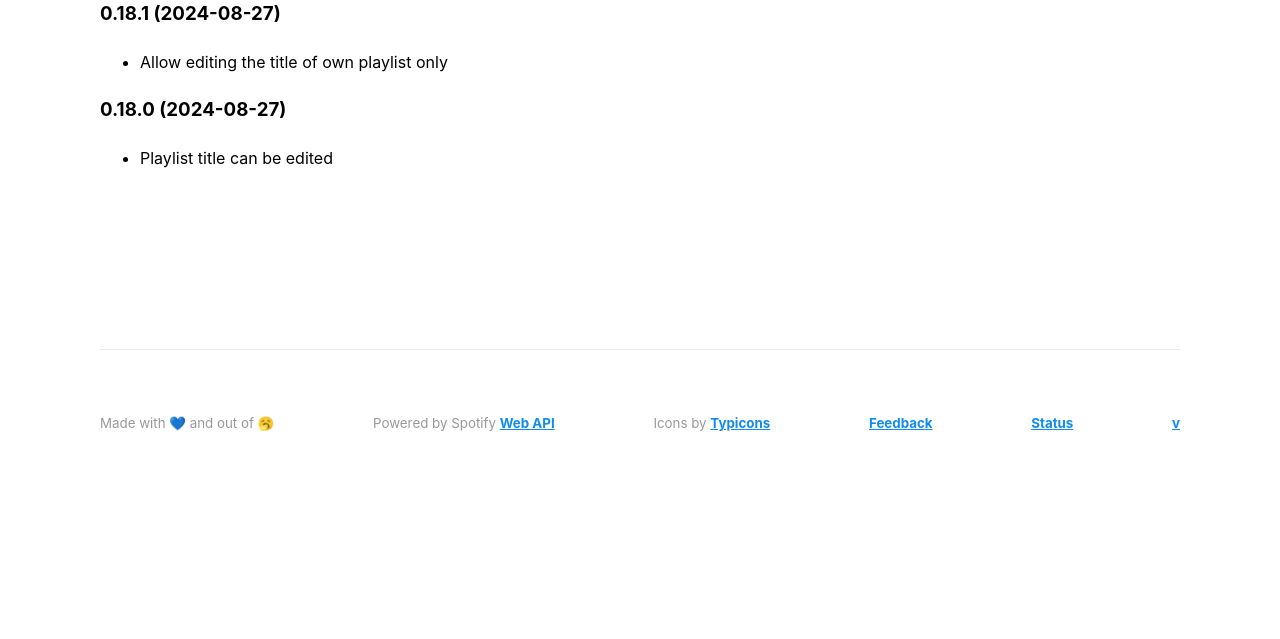
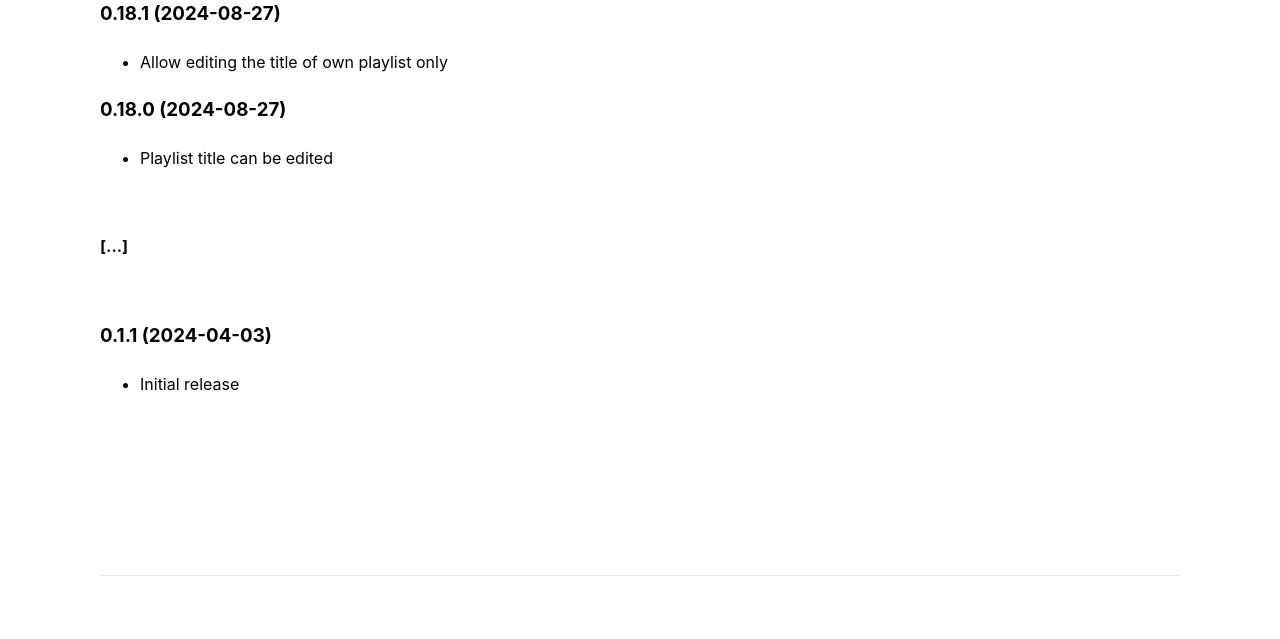
Before and after one commit to Ch00k/mottle, a Django app: template web/templates/web/changelog.html in a window 1280 px wide. Shown: the part 720-1359 px from the top of the page. Before the commit the page ends 1151 px from the top, so only its background shows below. Run offline with Django 5.2, Linux system fonts and the light colour scheme; the template is opened without the code that fills it, so the values that code supplies are empty; parts of the project's set-up code (start-up, migrations or seed data) failed here and were passed over; some libraries are stand-ins or nearby versions.

Commit message:
Update changelog

```diff
--- a/web/templates/web/parts/changelog.html
+++ b/web/templates/web/parts/changelog.html
@@ -1,17 +1,14 @@
 <h3>0.19.3 (2024-09-03)</h3>
-
 <ul>
     <li>Cover images can be (re-)generated for existing playlists</li>
 </ul>
 
 <h3>0.19.2 (2024-09-02)</h3>
-
 <ul>
     <li>Playlist page displays the cover image</li>
 </ul>
 
 <h3>0.19.0 (2024-09-02)</h3>
-
 <ul>
     <li>
         New discography playlist can be created with an AI-generated cover image
@@ -19,13 +16,20 @@
 </ul>
 
 <h3>0.18.1 (2024-08-27)</h3>
-
 <ul>
     <li>Allow editing the title of own playlist only</li>
 </ul>
 
 <h3>0.18.0 (2024-08-27)</h3>
-
 <ul>
     <li>Playlist title can be edited</li>
 </ul>
+
+<br>
+<h4>[...]</h4>
+<br>
+
+<h3>0.1.1 (2024-04-03)</h3>
+<ul>
+    <li>Initial release</li>
+</ul>
```
